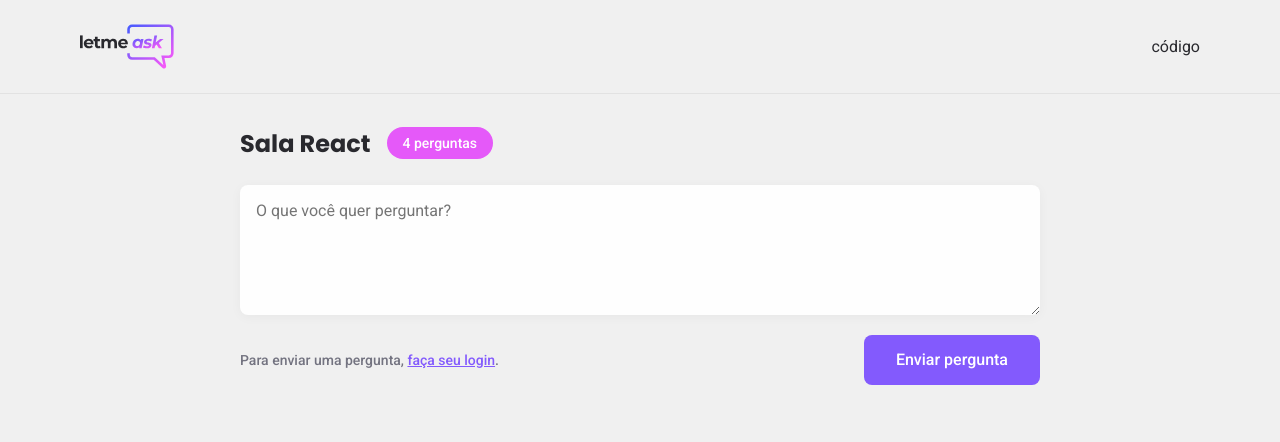
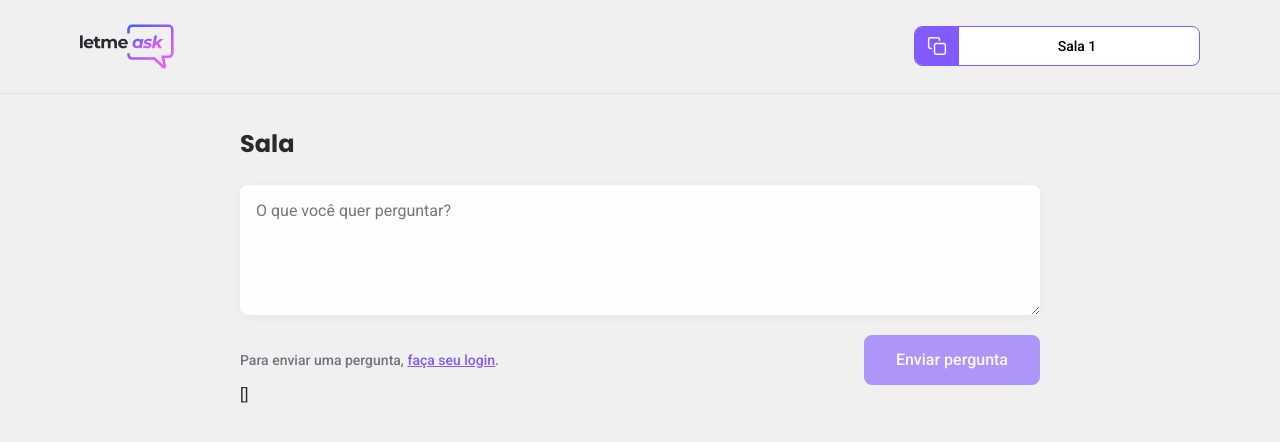
Before and after one commit to leo-nezes/letmeask, a React (Create React App) app: page /rooms/1 in a window 1280 px wide. Shown: the top 442 px of the page. Built offline with nearby package versions, Linux system fonts and the light colour scheme; no server answers; the database is empty.

Commit message:
feat(room page): Adding realtime data in the room page - Creating and styling new component RoomCode - Creating function to send question - Loading data from database - Adding visual information about logged user

```diff
--- /dev/null
+++ b/src/components/RoomCode.tsx
@@ -0,0 +1,22 @@
+import copyImg from '../assets/images/copy.svg';
+
+import '../styles/room-code.scss';
+
+type RoomCodeProps = {
+  code: string;
+}
+
+export function RoomCode({ code }: RoomCodeProps) {
+  function copyRoomCodeToClipboard() {
+    navigator.clipboard.writeText(code);
+  }
+
+  return (
+    <button className="room-code" onClick={copyRoomCodeToClipboard}>
+      <div>
+        <img src={copyImg} alt="Copy room code" />
+      </div>
+      <span>Sala {code}</span>
+    </button>
+  );
+}
--- a/src/pages/Room.tsx
+++ b/src/pages/Room.tsx
@@ -1,33 +1,130 @@
+import { FormEvent, useEffect, useState } from 'react';
+import { useParams } from 'react-router-dom';
+
+import { useAuth } from '../hooks/useAuth';
+import { database } from '../services/firebase';
 import logoImg from '../assets/images/logo.svg';
 
 import { Button } from '../components/Button';
+import { RoomCode } from '../components/RoomCode';
 
 import '../styles/room.scss';
 
+type FirebaseQuestions = Record<string, {
+  author: {
+    name: string;
+    avatar: string;
+  }
+  content: string;
+  isAnswered: boolean;
+  isHighlighted: boolean;
+}>
+
+type Question = {
+  id: string;
+  author: {
+    name: string;
+    avatar: string;
+  }
+  content: string;
+  isAnswered: boolean;
+  isHighlighted: boolean;
+}
+
+type RoomParams = {
+  id: string;
+}
+
 export function Room() {
+  const [newQuestion, setNewQuestion] = useState('');
+  const [questions, setQuestions] = useState<Question[]>([]);
+  const [title, setTitle] = useState('');
+  const { user } = useAuth();
+  const params = useParams<RoomParams>();
+  const roomId = params.id;
+
+  useEffect(() => {
+    const roomRef = database.ref(`rooms/${roomId}`);
+
+    roomRef.on('value', room => {
+      const databaseRoom = room.val();
+      const firebaseQuestions: FirebaseQuestions= databaseRoom.questions ?? {};
+
+      const parsedQuestions = Object.entries(firebaseQuestions).map(([key, value]) => {
+        return {
+          id: key,
+          content: value.content,
+          author: value.author,
+          isHighlighted: value.isHighlighted,
+          isAnswered: value.isAnswered,
+        };
+      })
+
+      setTitle(databaseRoom.title);
+      setQuestions(parsedQuestions);
+    })
+  }, [roomId]);
+
+  async function handleSendQuestion(event: FormEvent) {
+    event.preventDefault();
+
+    if (newQuestion.trim() === '')
+      return;
+
+    if (!user)
+      throw new Error('You must be logged in');
+
+    const question = {
+      content: newQuestion,
+      author: {
+        name: user.name,
+        avatar: user.avatar
+      },
+      isHighlighted: false,
+      isAnswered: false,
+    }
+
+    await database.ref(`rooms/${roomId}/questions`).push(question);
+
+    setNewQuestion('');
+  };
+
   return (
     <div id="page-room">
       <header>
         <div className="content">
           <img src={logoImg} alt="Letmeask" />
-          <div>código</div>
+          <RoomCode code={roomId}/>
         </div>
       </header>
 
       <main>
         <div className="room-title">
-          <h1>Sala React</h1>
-          <span>4 perguntas</span>
+          <h1>Sala {title}</h1>
+          { questions.length > 0 && <span>{questions.length} pergunta(s)</span> }
         </div>
 
-        <form action="">
-          <textarea placeholder="O que você quer perguntar?" />
+        <form onSubmit={handleSendQuestion}>
+          <textarea
+            placeholder="O que você quer perguntar?"
+            onChange={event => setNewQuestion(event.target.value)}
+            value={newQuestion}
+          />
 
           <div className="form-footer">
-            <span>Para enviar uma pergunta, <button>faça seu login</button>.</span>
-            <Button type="submit">Enviar pergunta</Button>
+            { user ? (
+              <div className="user-info">
+                <img src={user.avatar} alt={user.name} />
+                <span>{user.name}</span>
+              </div>
+            ) : (
+              <span>Para enviar uma pergunta, <button>faça seu login</button>.</span>
+            ) }
+            <Button type="submit" disabled={!user}>Enviar pergunta</Button>
           </div>
         </form>
+
+        {JSON.stringify(questions)}
       </main>
     </div>
   );
--- /dev/null
+++ b/src/styles/room-code.scss
@@ -0,0 +1,29 @@
+.room-code {
+  height: 40px;
+  border-radius: 8px;
+  overflow: hidden;
+
+  background: #FFF;
+  border: 1px solid #835afd;
+  cursor: pointer;
+
+  display: flex;
+  justify-content: center;
+  align-items: center;
+
+  div {
+    background: #835afd;
+    padding: 12px;
+    display: flex;
+  }
+
+  span {
+    display: block;
+    align-self: center;
+    flex: 1;
+    padding: 0 16px 0 12px;
+    width: 240px;
+    font-size: 14px;
+    font-weight: 500;
+  }
+}
--- a/src/styles/room.scss
+++ b/src/styles/room.scss
@@ -60,7 +60,25 @@
         align-items: center;
         margin-top: 16px;
 
-        span {
+        .user-info {
+          display: flex;
+          align-items: center;
+
+          img {
+            width: 32px;
+            height: 32px;
+            border-radius: 50%;
+          }
+
+          span {
+            margin-left: 8px;
+            color: #29292e;
+            font-weight: 500;
+            font-size: 14px;
+          }
+        }
+
+        > span {
           font-size: 14px;
           color: #737380;
           font-weight: 500;
```
